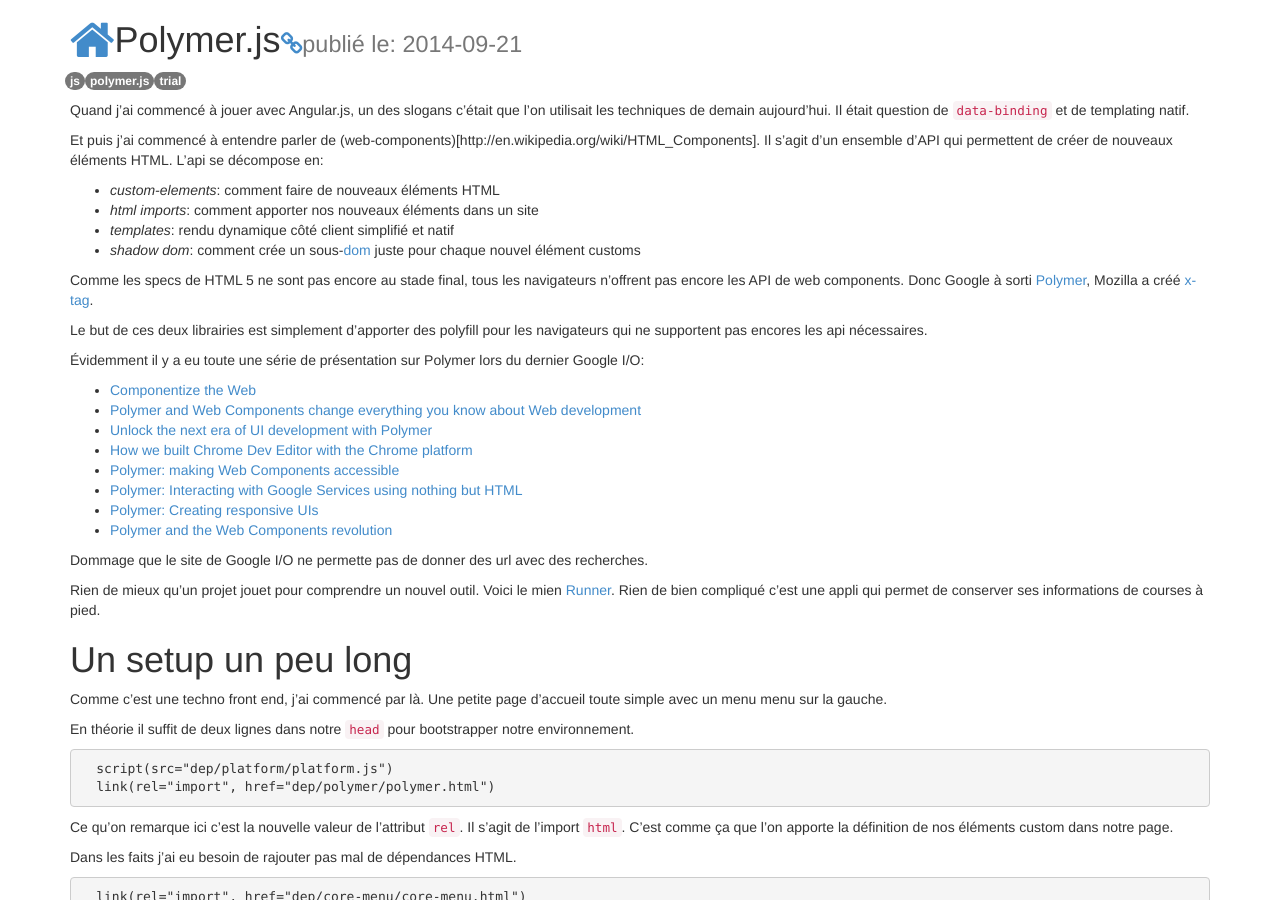
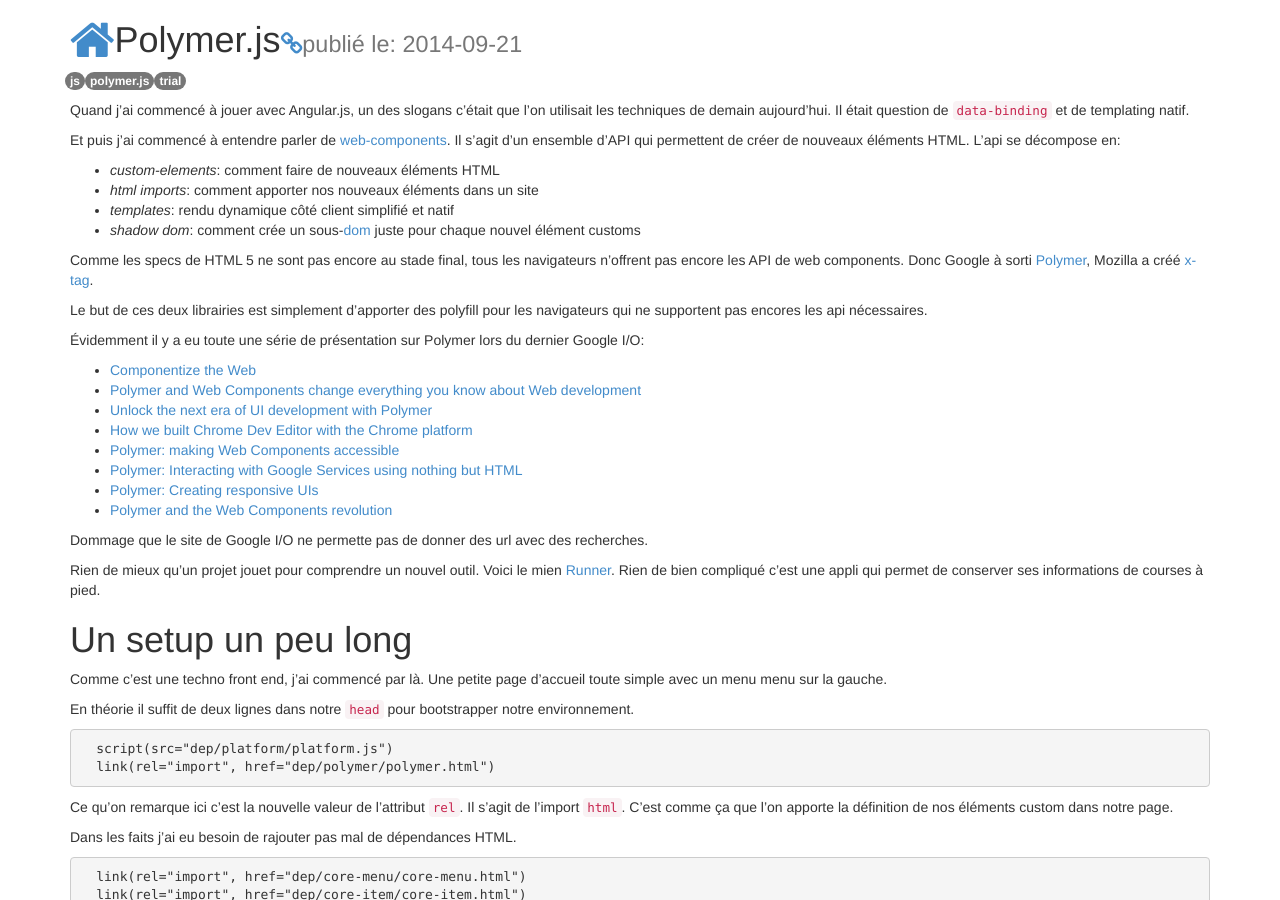
Before and after one commit to benzen/benzen.github.io, a Jekyll site: the page built from _posts/2014-09-21-polymer-js.md, in a window 1280 px wide and 900 px high. Built offline with Jekyll 4.4.1, drawn with Linux system fonts in a browser that asks for light colours; Markdown is read by kramdown in place of the engine named in the settings; comment, search, counter and statistics services are not loaded.

Commit message:
correct formating for wikipedia link

```diff
--- a/_posts/2014-09-21-polymer-js.md
+++ b/_posts/2014-09-21-polymer-js.md
@@ -9,7 +9,7 @@ que l'on utilisait les techniques de demain aujourd'hui. Il était question
 de `data-binding` et de templating natif.
 
 Et puis j'ai commencé à entendre parler de
-(web-components)[http://en.wikipedia.org/wiki/HTML_Components].
+[web-components](http://en.wikipedia.org/wiki/HTML_Components).
 Il s'agit d'un ensemble d'API qui permettent de créer de nouveaux éléments
 HTML. L'api se décompose en:
 
```
